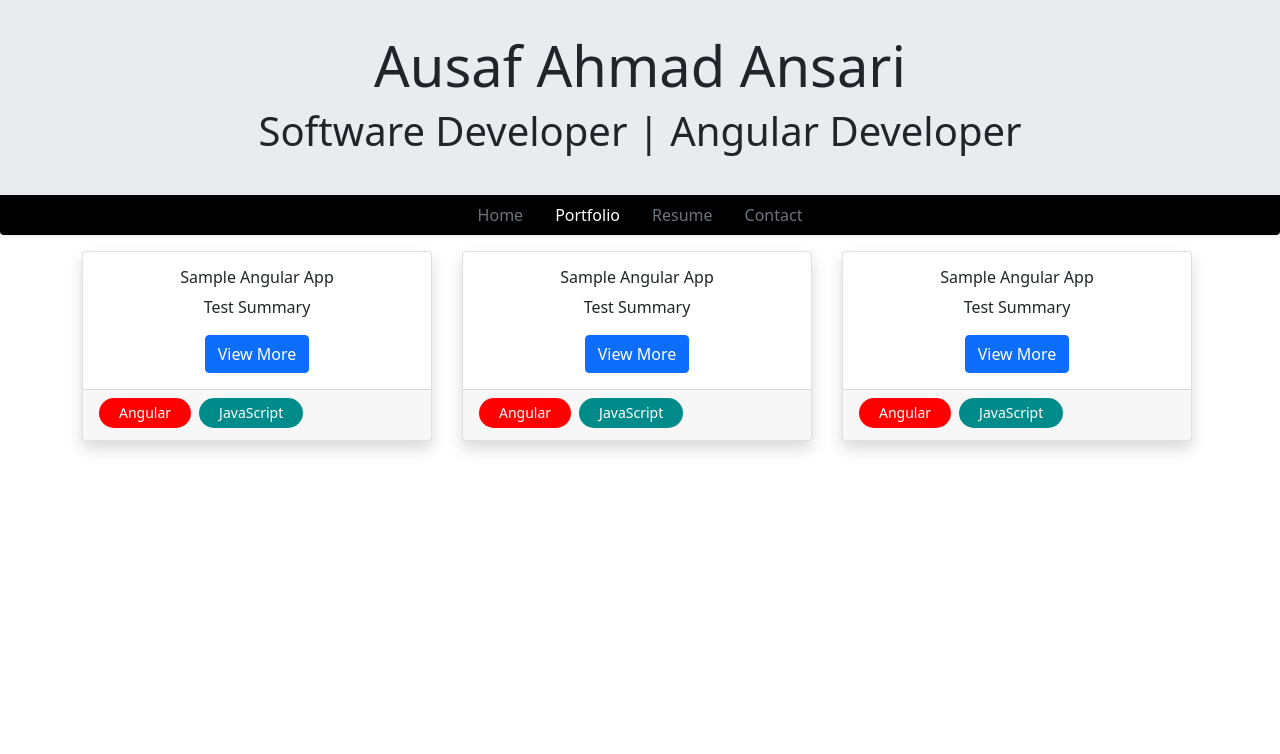
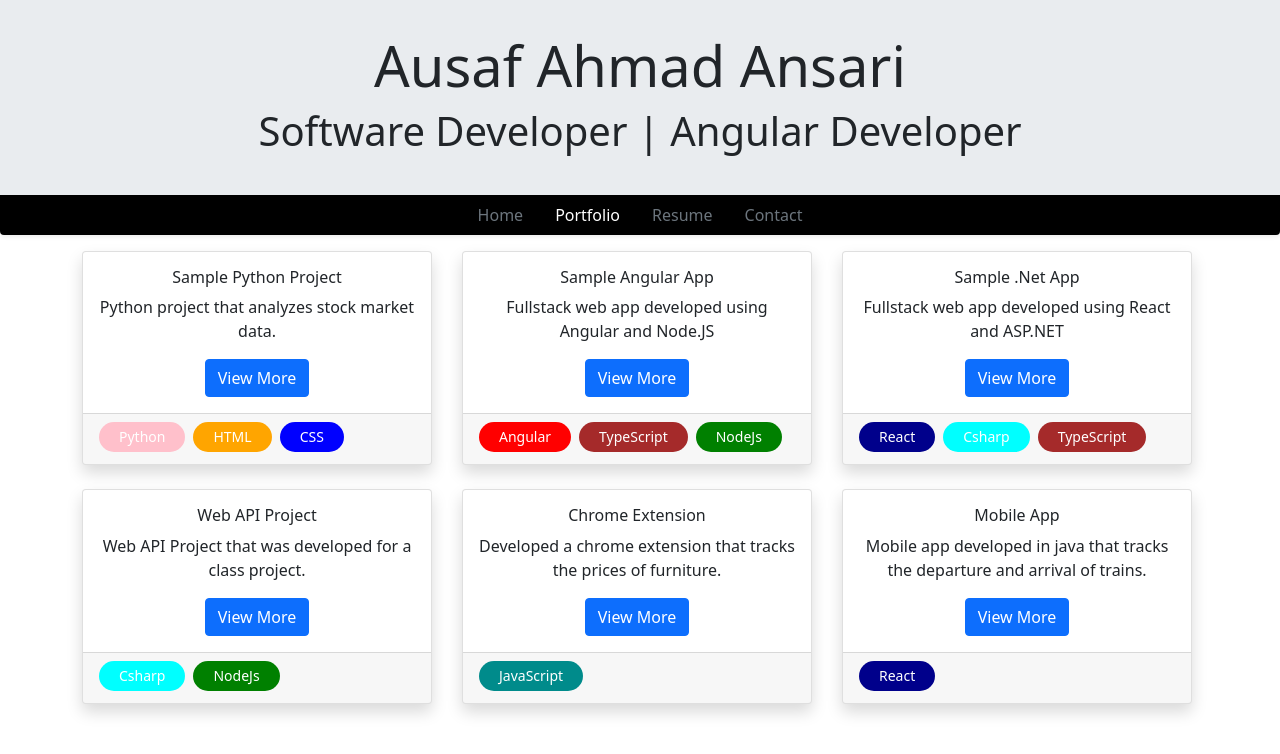
Before and after one commit to ahmad-ausaf0/personal-portfolio-web, an Angular app: page /portfolio in a window 1280 px wide. Shown: the top 754 px of the page. Built offline with nearby package versions, Linux system fonts and the light colour scheme.

Commit message:
service-modal

```diff
--- a/src/app/_models/Tag.ts
+++ b/src/app/_models/Tag.ts
@@ -7,6 +7,8 @@
     static readonly JAVASCRIPT = new Tag('JavaScript', 'darkcyan');
     static readonly NODEJS = new Tag('NodeJs', 'green');
     static readonly REACT = new Tag('React', 'darkblue');
+    static readonly PYTHON = new Tag('Python', 'pink');
+    static readonly CSHARP = new Tag('Csharp', 'cyan');
 
     private constructor(private readonly key: string, public readonly color: string) {}
 
--- /dev/null
+++ b/src/app/_services/projects.service.ts
@@ -0,0 +1,34 @@
+import { Injectable } from '@angular/core';
+import { Tag } from '../_models/Tag';
+import { Project } from '../_models/Project';
+
+@Injectable({
+  providedIn: 'root'
+})
+export class ProjectsService {
+
+  projects: Project[] = [
+    {id: 0, name: "Sample Python Project", pictures: ["../../assets/Image1.png","../../assets/Image2.png","../../assets/Image3.png"], projectLink: "//www.github.com", summary: "Python project that analyzes stock market data.", description: "Lorem ipsum dolor sit amet, consectetur adipiscing elit, sed do eiusmod tempor incididunt ut labore et dolore magna aliqua. Ut enim ad minim veniam, quis nostrud exercitation ullamco laboris nisi ut aliquip ex ea commodo consequat. Duis aute irure dolor in reprehenderit in voluptate velit esse cillum dolore eu fugiat nulla pariatur. Excepteur sint occaecat cupidatat non proident, sunt in culpa qui officia deserunt mollit anim id est laborum.", tags: [Tag.PYTHON, Tag.HTML, Tag.CSS]},
+    {id: 1, name: "Sample Angular App", pictures: ["../../assets/Image1.png","../../assets/Image2.png","../../assets/Image3.png"], projectLink: "//www.github.com", summary: "Fullstack web app developed using Angular and Node.JS", description: "Lorem ipsum dolor sit amet, consectetur adipiscing elit, sed do eiusmod tempor incididunt ut labore et dolore magna aliqua. Ut enim ad minim veniam, quis nostrud exercitation ullamco laboris nisi ut aliquip ex ea commodo consequat. Duis aute irure dolor in reprehenderit in voluptate velit esse cillum dolore eu fugiat nulla pariatur. Excepteur sint occaecat cupidatat non proident, sunt in culpa qui officia deserunt mollit anim id est laborum.", tags: [Tag.ANGULAR, Tag.TYPESCRIPT, Tag.NODEJS]},
+    {id: 2, name: "Sample .Net App", pictures: ["../../assets/Image1.png","../../assets/Image2.png","../../assets/Image3.png"], projectLink: "//www.github.com", summary: "Fullstack web app developed using React and ASP.NET", description: "Lorem ipsum dolor sit amet, consectetur adipiscing elit, sed do eiusmod tempor incididunt ut labore et dolore magna aliqua. Ut enim ad minim veniam, quis nostrud exercitation ullamco laboris nisi ut aliquip ex ea commodo consequat. Duis aute irure dolor in reprehenderit in voluptate velit esse cillum dolore eu fugiat nulla pariatur. Excepteur sint occaecat cupidatat non proident, sunt in culpa qui officia deserunt mollit anim id est laborum.", tags: [Tag.REACT ,Tag.CSHARP, Tag.TYPESCRIPT]},
+    {id: 3, name: "Web API Project", pictures: ["../../assets/Image1.png","../../assets/Image2.png","../../assets/Image3.png"], projectLink: "//www.github.com", summary: "Web API Project that was developed for a class project.", description: "Lorem ipsum dolor sit amet, consectetur adipiscing elit, sed do eiusmod tempor incididunt ut labore et dolore magna aliqua. Ut enim ad minim veniam, quis nostrud exercitation ullamco laboris nisi ut aliquip ex ea commodo consequat. Duis aute irure dolor in reprehenderit in voluptate velit esse cillum dolore eu fugiat nulla pariatur. Excepteur sint occaecat cupidatat non proident, sunt in culpa qui officia deserunt mollit anim id est laborum.", tags: [Tag.CSHARP, Tag.NODEJS]},
+    {id: 4, name: "Chrome Extension", pictures: ["../../assets/Image1.png","../../assets/Image2.png","../../assets/Image3.png"], projectLink: "//www.github.com", summary: "Developed a chrome extension that tracks the prices of furniture.", description: "Lorem ipsum dolor sit amet, consectetur adipiscing elit, sed do eiusmod tempor incididunt ut labore et dolore magna aliqua. Ut enim ad minim veniam, quis nostrud exercitation ullamco laboris nisi ut aliquip ex ea commodo consequat. Duis aute irure dolor in reprehenderit in voluptate velit esse cillum dolore eu fugiat nulla pariatur. Excepteur sint occaecat cupidatat non proident, sunt in culpa qui officia deserunt mollit anim id est laborum.", tags: [Tag.JAVASCRIPT]},
+    {id: 5, name: "Mobile App", pictures: ["../../assets/Image1.png","../../assets/Image2.png","../../assets/Image3.png"], projectLink: "//www.github.com", summary: "Mobile app developed in java that tracks the departure and arrival of trains.", description: "Lorem ipsum dolor sit amet, consectetur adipiscing elit, sed do eiusmod tempor incididunt ut labore et dolore magna aliqua. Ut enim ad minim veniam, quis nostrud exercitation ullamco laboris nisi ut aliquip ex ea commodo consequat. Duis aute irure dolor in reprehenderit in voluptate velit esse cillum dolore eu fugiat nulla pariatur. Excepteur sint occaecat cupidatat non proident, sunt in culpa qui officia deserunt mollit anim id est laborum.", tags: [Tag.REACT]}
+  ];
+
+  constructor() { }
+
+  getProjects() {
+    return this.projects;
+  }
+
+  getProjectById(id: number) : Project {
+    let project = this.projects.find(projectData => projectData.id === id);
+
+    if(project === undefined) {
+      throw new TypeError('There is no such project that matches the id: '   + id);
+    }
+
+    return project;
+  }
+}
--- a/src/app/app.module.ts
+++ b/src/app/app.module.ts
@@ -1,6 +1,6 @@
 import { NgModule } from '@angular/core';
 import { BrowserModule } from '@angular/platform-browser';
-
+import { BrowserAnimationsModule } from '@angular/platform-browser/animations'
 import { AppRoutingModule } from './app-routing.module';
 import { AppComponent } from './app.component';
 import { HeaderComponent } from './header/header.component';
@@ -11,6 +11,7 @@
 import { ContactComponent } from './contact/contact.component';
 import { PageNotFoundComponent } from './page-not-found/page-not-found.component';
 import { ProjectCardComponent } from './project-card/project-card.component';
+import { ModalModule } from 'ngx-bootstrap/modal';
 
 @NgModule({
   declarations: [
@@ -27,7 +28,9 @@
   imports: [
     BrowserModule,
     AppRoutingModule,
-    BrowserModule
+    BrowserModule,
+    BrowserAnimationsModule,
+    ModalModule.forRoot()
   ],
   providers: [],
   bootstrap: [AppComponent]
--- a/src/app/home/home.component.html
+++ b/src/app/home/home.component.html
@@ -14,6 +14,7 @@
         <div class="col-lg shadow border m-1">
             <div class="text-center">
                 <h2>Featured Project</h2>
+                <h4>{{ featuredProject.name }}</h4>
             </div>
         </div>
     </div>
--- a/src/app/home/home.component.ts
+++ b/src/app/home/home.component.ts
@@ -1,5 +1,7 @@
 import { Component, OnInit } from '@angular/core';
 import { Title } from '@angular/platform-browser';
+import { Project } from '../_models/Project';
+import { ProjectsService } from '../_services/projects.service';
 
 @Component({
   selector: 'app-home',
@@ -8,11 +10,15 @@
 })
 export class HomeComponent implements OnInit {
 
-  constructor(private titleService : Title) {
+  featuredProject = {} as Project;
+
+  constructor(private titleService : Title, private projectsService : ProjectsService) {
     this.titleService.setTitle('Ausaf Ansari - Home')
   }
 
   ngOnInit(): void {
+
+    this.featuredProject = this.projectsService.getProjectById(0);
   }
 
 }
--- a/src/app/portfolio/portfolio.component.html
+++ b/src/app/portfolio/portfolio.component.html
@@ -1,14 +1,8 @@
 <div class="container">
 
     <div class="row">
-        <div class="col-lg-4 col-md-6 mb-4" style="max-width: 380px; min-width: 380px;">
+        <div *ngFor="let project of projects" class="col-lg-4 col-md-6 mb-4" style="max-width: 380px; min-width: 380px;">
             <app-project-card [project]="project"></app-project-card>
-        </div>
-        <div class="col-lg-4 col-md-6 mb-4" style="max-width: 380px; min-width: 380px;">
-            <app-project-card  [project]="project"></app-project-card>
-        </div>
-        <div class="col-lg-4 col-md-6 mb-4" style="max-width: 380px; min-width: 380px;">
-            <app-project-card  [project]="project"></app-project-card>
         </div>
     </div>
 
--- a/src/app/portfolio/portfolio.component.ts
+++ b/src/app/portfolio/portfolio.component.ts
@@ -2,6 +2,7 @@
 import { Title } from '@angular/platform-browser';
 import { Project } from '../_models/Project';
 import { Tag } from '../_models/Tag';
+import { ProjectsService } from '../_services/projects.service';
 
 @Component({
   selector: 'app-portfolio',
@@ -10,21 +11,25 @@
 })
 export class PortfolioComponent implements OnInit {
 
-  project : Project = {
-    id : 0,
-    name : 'Sample Angular App',
-    summary : 'Test Summary',
-    description : '',
-    projectLink : '',
-    tags : [Tag.ANGULAR, Tag.JAVASCRIPT],
-    pictures : []
-  };
+  // project : Project = {
+  //   id : 0,
+  //   name : 'Sample Angular App',
+  //   summary : 'Test Summary',
+  //   description : '',
+  //   projectLink : '',
+  //   tags : [Tag.ANGULAR, Tag.JAVASCRIPT],
+  //   pictures : []
+  // };
 
-  constructor(private titleService : Title) {
+  projects = {} as Project[];
+
+  constructor(private titleService : Title, private projectsService : ProjectsService) {
     this.titleService.setTitle('Ausaf Ansari - Portfolio')
   }
 
   ngOnInit(): void {
+
+    this.projects = this.projectsService.getProjects();
   }
 
 }
--- a/src/app/project-card/project-card.component.html
+++ b/src/app/project-card/project-card.component.html
@@ -4,7 +4,7 @@
            {{ project.name }}
         </h6>
         <p class="card-text">{{ project.summary }}</p>
-        <button class="btn btn-primary">View More</button>
+        <button class="btn btn-primary" (click)="openProjectModal()">View More</button>
     </div>
 
     <div class="card-footer">
--- a/src/app/project-card/project-card.component.ts
+++ b/src/app/project-card/project-card.component.ts
@@ -1,5 +1,6 @@
 import { Component, Input, OnInit } from '@angular/core';
 import { Project } from '../_models/Project';
+import { BsModalRef, BsModalService } from 'ngx-bootstrap/modal';
 
 @Component({
   selector: 'app-project-card',
@@ -9,10 +10,16 @@
 export class ProjectCardComponent implements OnInit {
 
   @Input() project = {} as Project;
+  bsModalRef?: BsModalRef;
 
-  constructor() { }
+  constructor(private modalService : BsModalService) { }
 
   ngOnInit(): void {
   }
 
+  openProjectModal() {
+
+    this.bsModalRef = this.modalService.show('');
+  }
+
 }
```
